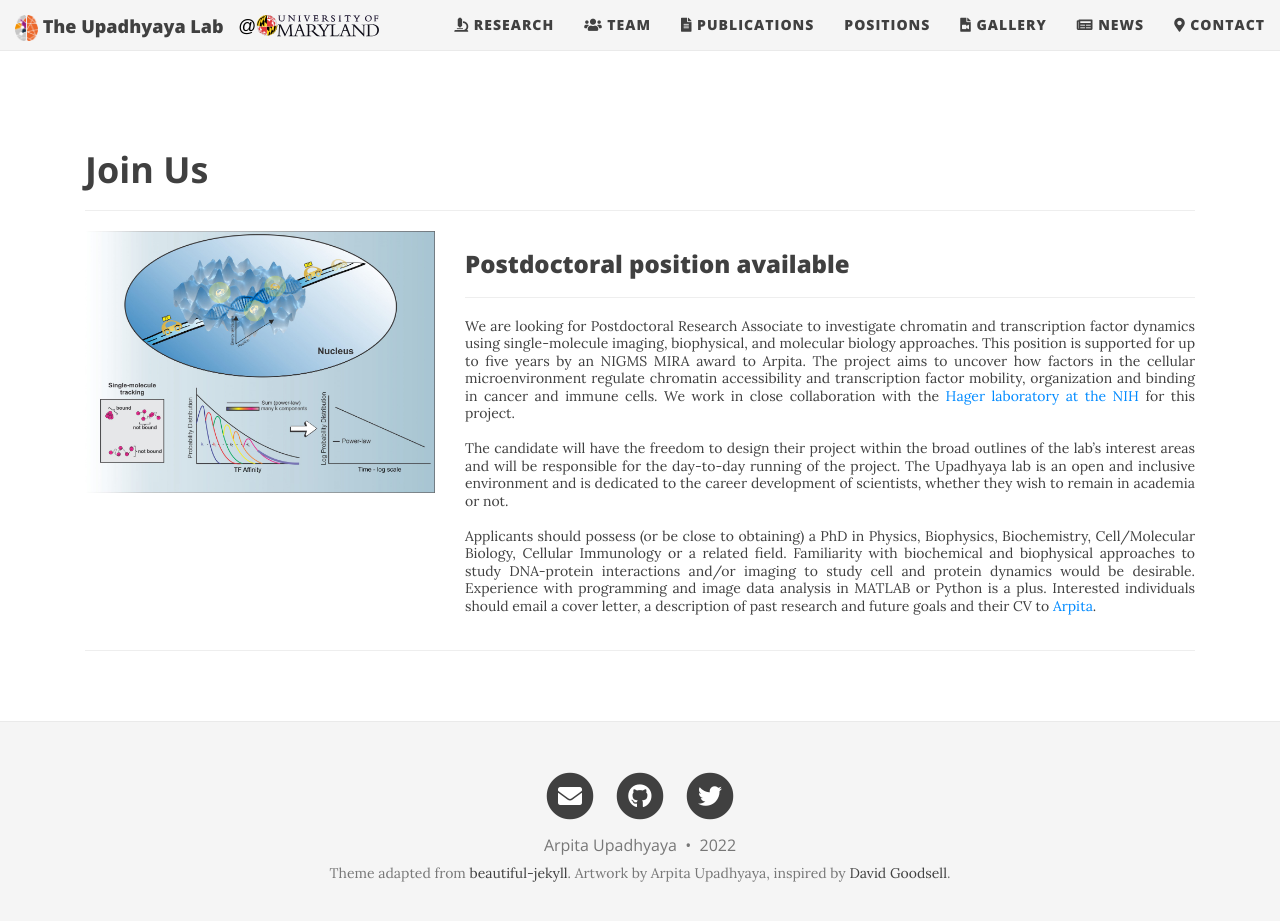
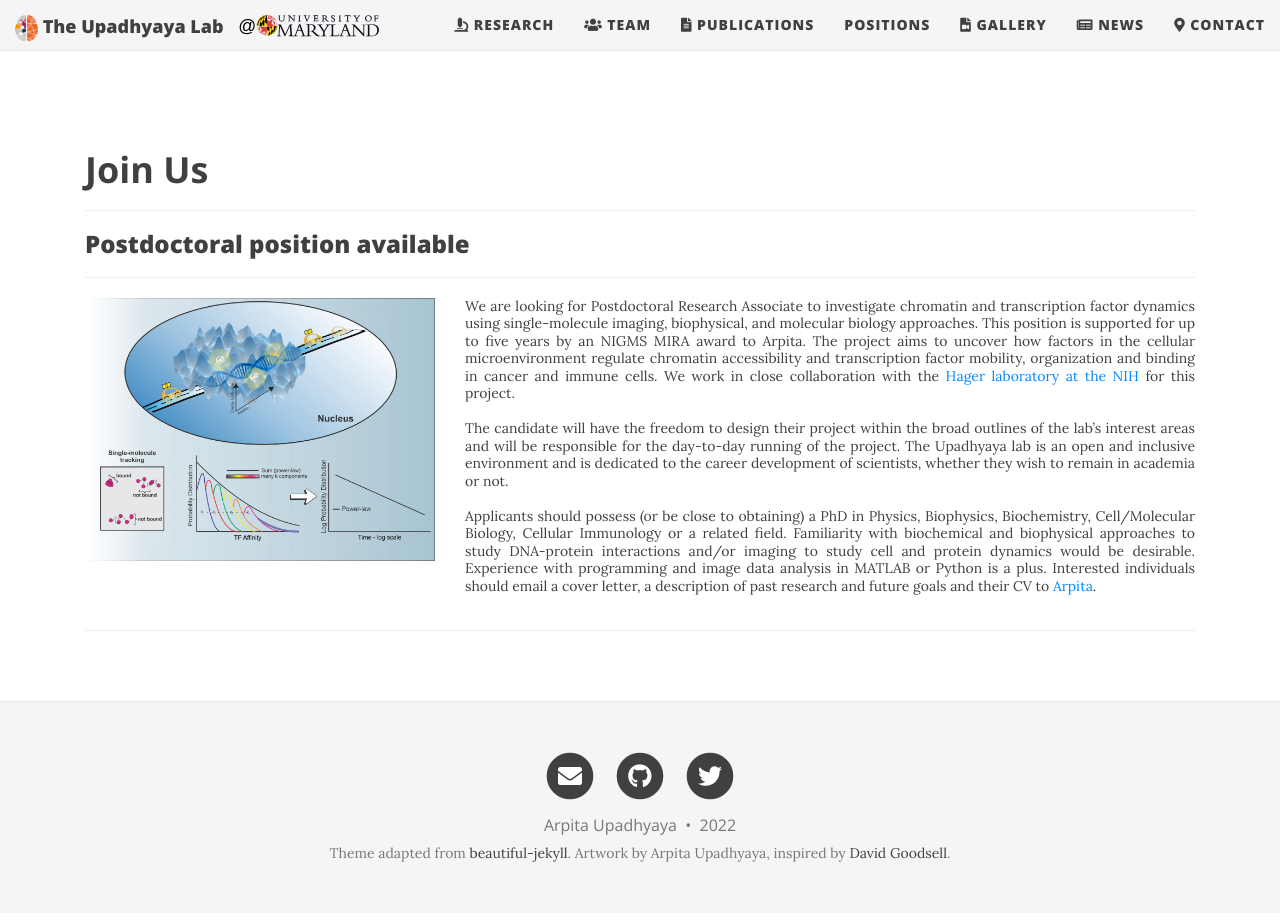
Before and after one commit to arpitalab/arpitalab.github.io, a Jekyll site: the page built from pages/Positions.md, in a window 1280 px wide and 933 px high. Shown: the top 921 px of the window. Built offline with Jekyll 4.4.1, drawn with Linux system fonts in a browser that asks for light colours; nearby versions of some CDN libraries.

Commit message:
Update Positions.md

```diff
--- a/pages/Positions.md
+++ b/pages/Positions.md
@@ -7,13 +7,14 @@ subtitle: Upadhyaya Lab Postions
 # **Join Us**
 <hr>
 <!-- The paddingtop and margin-top edits allow anchors to link properly. -->
+<h3>Postdoctoral position available</h3>
+<hr>
 <div class="row" style="padding-top: 60px; margin-top: -60px;">
     <div class="col-sm-4">
     	<img src="/img/publications/2019_Garcia_NAR.jpg" alt="Power-law TF-chromatin interactions">
     </div>
     <div class="col-sm-8">
-        <h3>Postdoctoral position available</h3>
-        <hr>
+
         <p class="text-justify">We are looking for Postdoctoral Research Associate to investigate chromatin and transcription factor dynamics using single-molecule imaging, biophysical, and molecular biology approaches. This position is supported for up to five years by an NIGMS MIRA award to Arpita. The project aims to uncover how factors in the cellular microenvironment regulate chromatin accessibility and transcription factor mobility, organization and binding in cancer and immune cells. We work in close collaboration with the <a href="https://ccr.cancer.gov/laboratory-of-receptor-biology-and-gene-expression">Hager laboratory at the NIH</a> for this project.
 <br><br>
         The candidate will have the freedom to design their project within the broad outlines of the lab’s interest areas and will be responsible for the day-to-day running of the project. The Upadhyaya lab is an open and inclusive environment and is dedicated to the career development of scientists, whether they wish to remain in academia or not.
```
